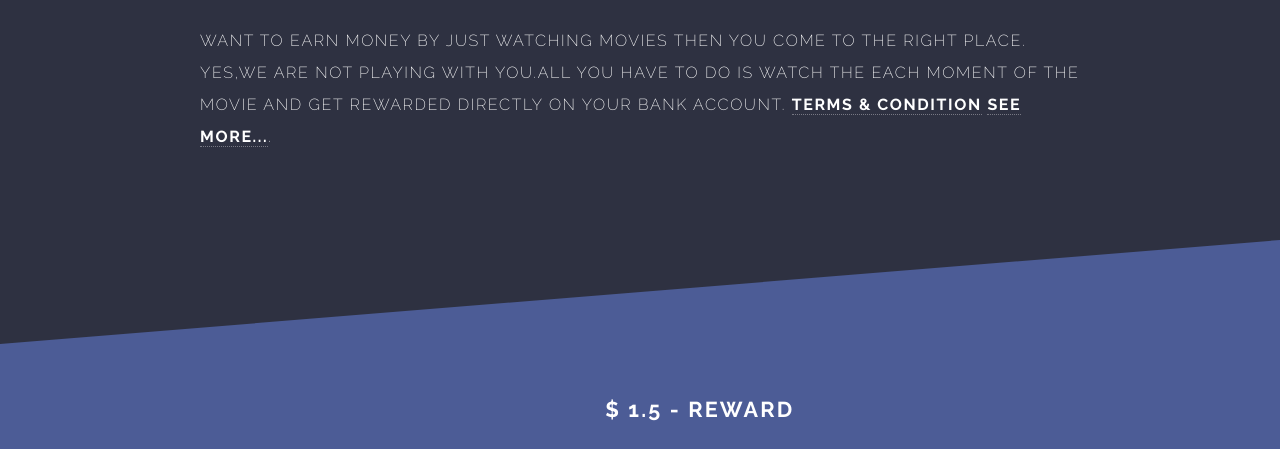
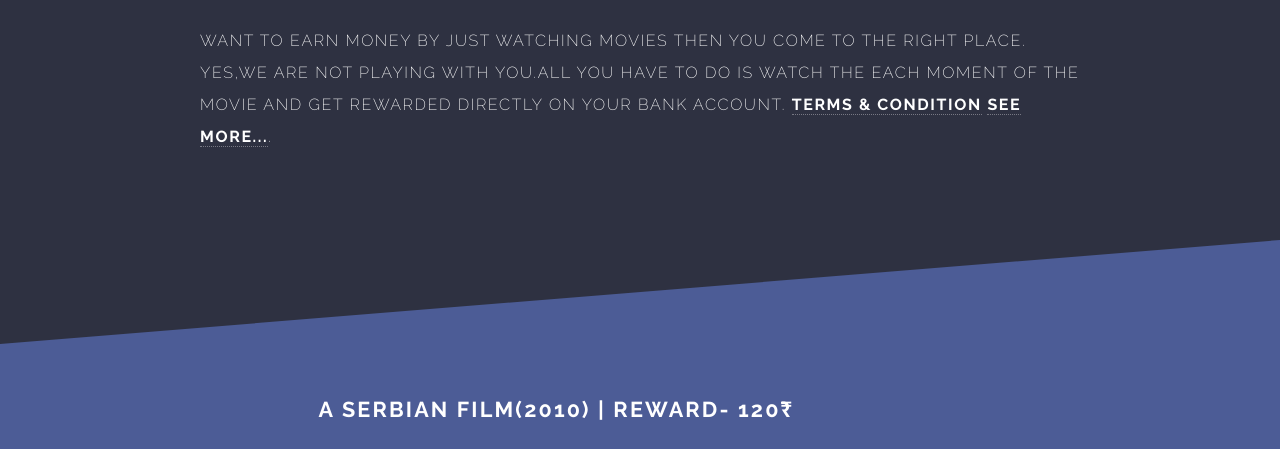
Before and after one commit to ZiaCodes/watch-movie2earn, a website: page index.html in a window 1280 px wide. Shown: the part 284-733 px from the top of the page. Drawn offline with Linux system fonts and the light colour scheme.

Commit message:
Update index.html

```diff
--- a/index.html
+++ b/index.html
@@ -67,7 +67,7 @@
                 <div class="inner">
                   <a class="image"><img src="circle.png" /></a>
                   <div class="content">
-                    <h2 class="major">$ 1.5 - Reward</h2>
+                    <h2 class="major"><strong>A Serbian film(2010)</strong> | Reward- 120₹ </h2>
                     <p>A Serbian Film (Serbian: Српски филм / Srpski film) is a
                        2010 Serbian exploitation horror film produced and directed
                        by Srđan Spasojević in his feature film debut. Spasojević also
```
